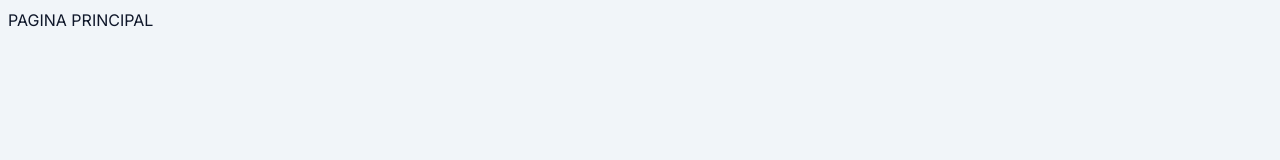
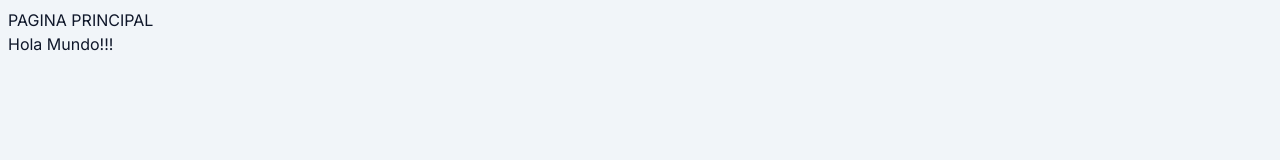
Before and after one commit to stefanodo/menu-app, a Next.js app: page /dashboard/main in a window 1280 px wide. Shown: the top 160 px of the page. Built offline with nearby package versions, Linux system fonts and the light colour scheme.

Commit message:
agregado hola mundo

```diff
--- a/src/app/dashboard/main/page.tsx
+++ b/src/app/dashboard/main/page.tsx
@@ -13,6 +13,7 @@ export default function MainPage() {
         <h1>
             PAGINA PRINCIPAL
         </h1>
+        <h2>Hola Mundo!!!</h2>
       </div>
     )
   }
```
